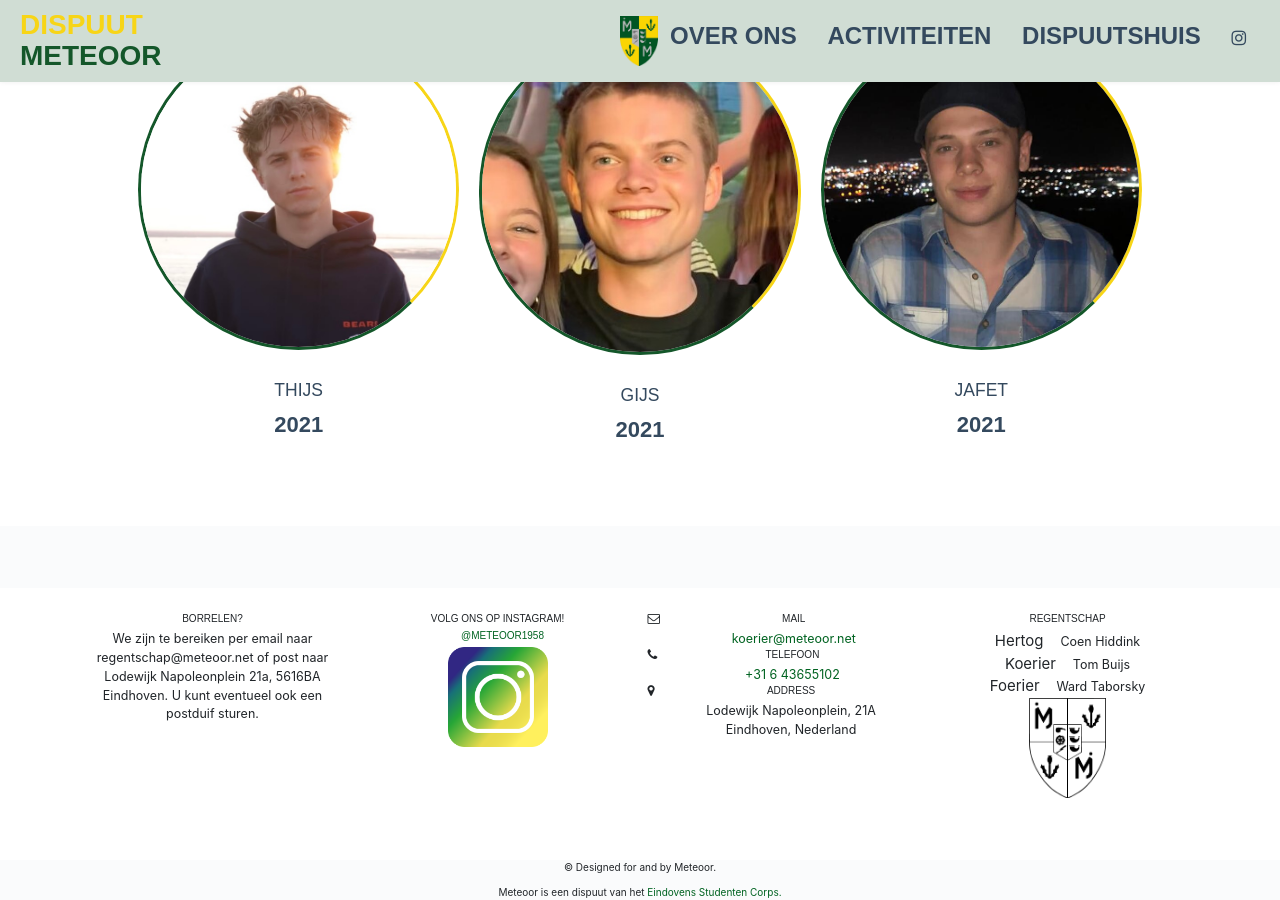
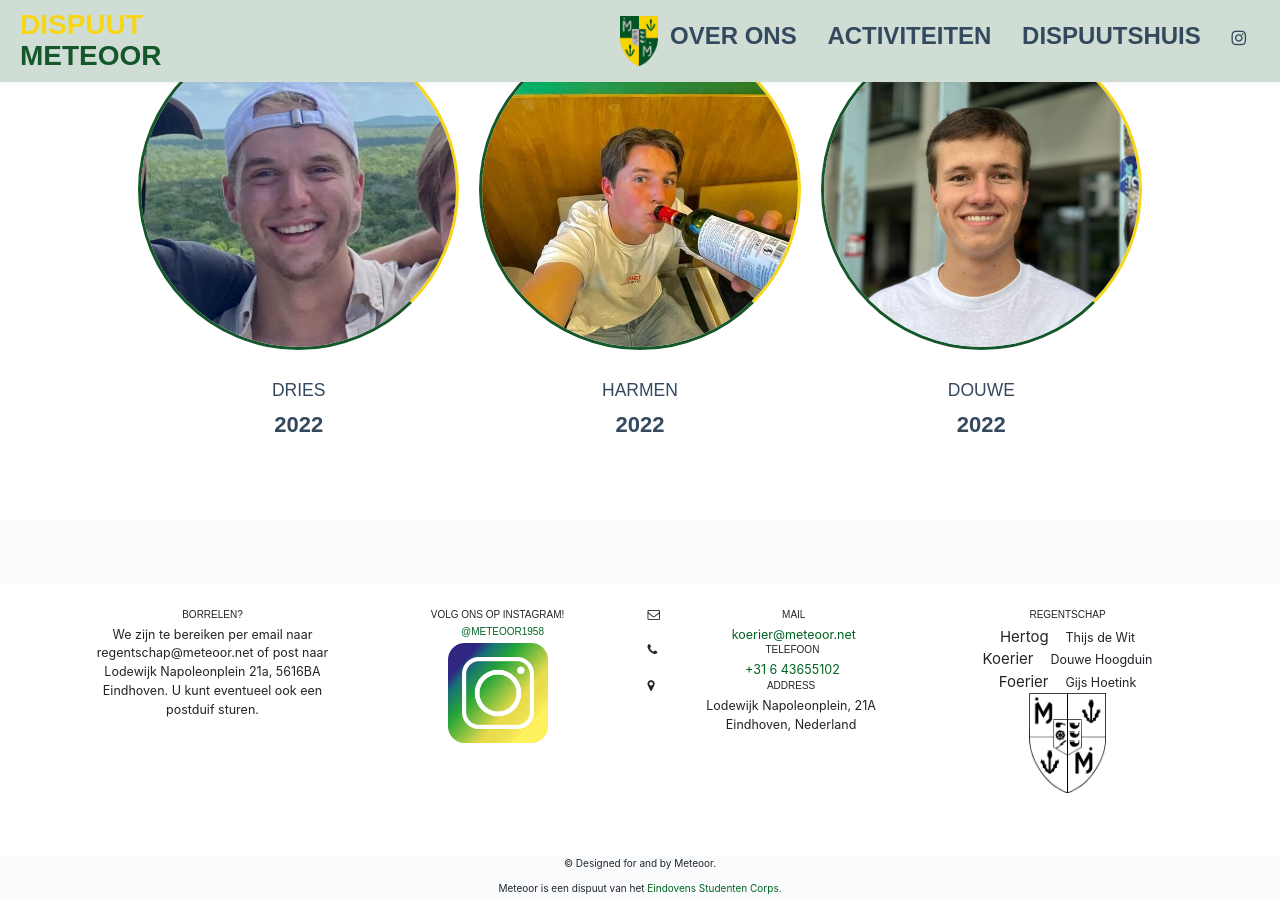
Before and after one commit to Meteoor1958/Meteoor1958.github.io, a Jekyll site: the page built from index.html, in a window 1280 px wide and 900 px high, scrolled down 3843 px. Built offline with Jekyll 4.4.1, drawn with Linux system fonts in a browser that asks for light colours; some of the changed text lies outside the part shown.

Commit message:
test jafet

```diff
--- a/_includes/footer.html
+++ b/_includes/footer.html
@@ -52,9 +52,9 @@
                     <div class="col-md-6 col-xl-3">
                         <div class="single-widget tags-widget" data-aos="fade-up" data-aos-delay="800">
                             <h6 class="widget-tiltle">Regentschap</h6>
-                            <span style="font-size: larger">Hertog	&nbsp;	&nbsp;</span>Coen Hiddink<br>
-                            <span style="font-size: larger">Koerier	&nbsp;	&nbsp;</span>Tom Buijs<br>
-                            <span style="font-size: larger">Foerier	&nbsp;	&nbsp;</span>Ward Taborsky
+                            <span style="font-size: larger">Hertog	&nbsp;	&nbsp;</span>Thijs de Wit<br>
+                            <span style="font-size: larger">Koerier	&nbsp;	&nbsp;</span>Douwe Hoogduin<br>
+                            <span style="font-size: larger">Foerier	&nbsp;	&nbsp;</span>Gijs Hoetink
                             <div class="gae">
                                 <a href="https://www.meteoor.net"><img src="images/waepon.png"></a>
                             </div>
--- a/_includes/navbar.html
+++ b/_includes/navbar.html
@@ -9,7 +9,9 @@
         </div><!-- /logo -->
 
         <div class="logoou">
-            <a href="index.html"><img class="djala" src="images/favicon.png"/></a>
+            <a href="index.html">
+                <img class="djala" src="images/favicon.png"/>
+            </a>
         </div>
 
         <nav id="nav" role="navigation">
--- a/activiteiten.html
+++ b/activiteiten.html
@@ -48,6 +48,10 @@ layout: default
             vieren wij dan de aankoop van ons dispuutshuis en openen wij met trots onze deuren voor het E.S.C, bevriende clubjes en vrienden van thuis.
             Tijdens dit Meteoor huisfeest staat ons hele huis weer vol met studenten en het feest is dan ook jaar-op-jaar een daverend succes. Onze binnentuin
             wordt omgetoverd tot een festivalterrein en het bier zal onbeperkt vloeien.</p>
+        <!-- iframe integration -->
+        <div id="shop-frame" data-url="https://shop.eventix.io/1f2d80d6-71d9-11ee-bdc3-6a57c78572ab" style="max-width: 600px; margin:0 auto;"></div>
+        <script src="https://shop.eventix.io/build/integrate.js"></script>
+
         <div class="row">
             <div class="col col-lg-6 col-md-6 col-sm-12 col-12 member-container">
                 <div class="card" style="width: 100%">
--- a/index.html
+++ b/index.html
@@ -27,75 +27,6 @@ layout: default
     <div class="barz">
         <h2 class="home-sticky-title"><span style="color:#f7d517">—</span> Leden <span style="color:#14572a">—</span></h2>
         <div class="sticky-inner">
-
-
-            <aside class="home-sticky-post post has-post-thumbnail sticky">
-            <span class="post-image">
-            <a href="#">
-            <img width="502" height="502" src="images/2016-Max.jpg"
-                 class="attachment-sticky size-sticky" alt=""/>
-            </a>
-            </span>
-                <div class="inner">
-                    <h3 class="entry-title">
-                        <a href="#">Max</a>
-                    </h3>
-                    <ul class="meta top">
-                        <li class="time">
-                            <a href="#">
-                                <time class="post-date updated" datetime="2015-02-02">2016</time>
-                            </a>
-                        </li>
-                    </ul>
-                </div>
-            </aside>
-
-
-            <aside class="home-sticky-post post has-post-thumbnail sticky ">
-            <span class="post-image">
-            <a href="#">
-            <img width="502" height="502" src="images/2016-Ischa.jpg"
-                 class="attachment-sticky size-sticky" alt=""/>
-            </a>
-            </span>
-                <div class="inner">
-                    <h3 class="entry-title">
-                        <a href="#">Ischa</a>
-                    </h3>
-                    <ul class="meta top">
-                        <li class="time">
-                            <a href="#"
-                               title="The Apothecary">
-                                <time class="post-date updated" datetime="2015-01-31">2016</time>
-                            </a>
-                        </li>
-                    </ul>
-                </div>
-            </aside>
-
-
-            <aside class="home-sticky-post post has-post-thumbnail sticky">
-            <span class="post-image">
-            <a href="#">
-            <img width="502" height="502" src="images/2016-Sander.jpg"
-                 class="attachment-sticky size-sticky" alt=""/>
-            </a>
-            </span>
-                <div class="inner">
-                    <h3 class="entry-title">
-                        <a href="#">Sander</a>
-                    </h3>
-                    <ul class="meta top">
-                        <li class="time">
-                            <a href="#">
-                                <time class="post-date updated" datetime="2015-01-25">2016</time>
-                            </a>
-                        </li>
-                    </ul>
-                </div>
-            </aside>
-
-
 
 
 
@@ -493,6 +424,77 @@ layout: default
                     </ul>
                 </div>
             </aside>
+
+
+
+
+            <aside class="home-sticky-post post has-post-thumbnail sticky">
+            <span class="post-image">
+            <a href="#">
+            <img width="502" height="502" src="images/2022-dries.jpg"
+                 class="attachment-sticky size-sticky" alt=""/>
+            </a>
+            </span>
+                <div class="inner">
+                    <h3 class="entry-title">
+                        <a href="#">Dries</a>
+                    </h3>
+                    <ul class="meta top">
+                        <li class="time">
+                            <a href="#">
+                                <time class="post-date updated" datetime="2015-02-02">2022</time>
+                            </a>
+                        </li>
+                    </ul>
+                </div>
+            </aside>
+
+
+
+            <aside class="home-sticky-post post has-post-thumbnail sticky">
+            <span class="post-image">
+            <a href="#">
+            <img width="502" height="502" src="images/2022-harmen.jpeg"
+                 class="attachment-sticky size-sticky" alt=""/>
+            </a>
+            </span>
+                <div class="inner">
+                    <h3 class="entry-title">
+                        <a href="#">Harmen</a>
+                    </h3>
+                    <ul class="meta top">
+                        <li class="time">
+                            <a href="#">
+                                <time class="post-date updated" datetime="2022-02-02">2022</time>
+                            </a>
+                        </li>
+                    </ul>
+                </div>
+            </aside>
+
+
+            <aside class="home-sticky-post post has-post-thumbnail sticky">
+            <span class="post-image">
+            <a href="#">
+            <img width="502" height="502" src="images/2022-douwe.jpeg"
+                 class="attachment-sticky size-sticky" alt=""/>
+            </a>
+            </span>
+                <div class="inner">
+                    <h3 class="entry-title">
+                        <a href="#">Douwe</a>
+                    </h3>
+                    <ul class="meta top">
+                        <li class="time">
+                            <a href="#">
+                                <time class="post-date updated" datetime="2022-01-25">2022</time>
+                            </a>
+                        </li>
+                    </ul>
+                </div>
+            </aside>
+
+
         </div>
     </div>
 </div>
```
Also changed, not shown: images/2018-Noah.jpg (deleted), images/2018-noah.jpg (added), images/2021-Gijs.jpg (deleted), images/2021-gijs.jpg (added), images/2022-douwe.jpeg (added), images/2022-dries.jpg (added), images/2022-harmen.jpeg (added).
